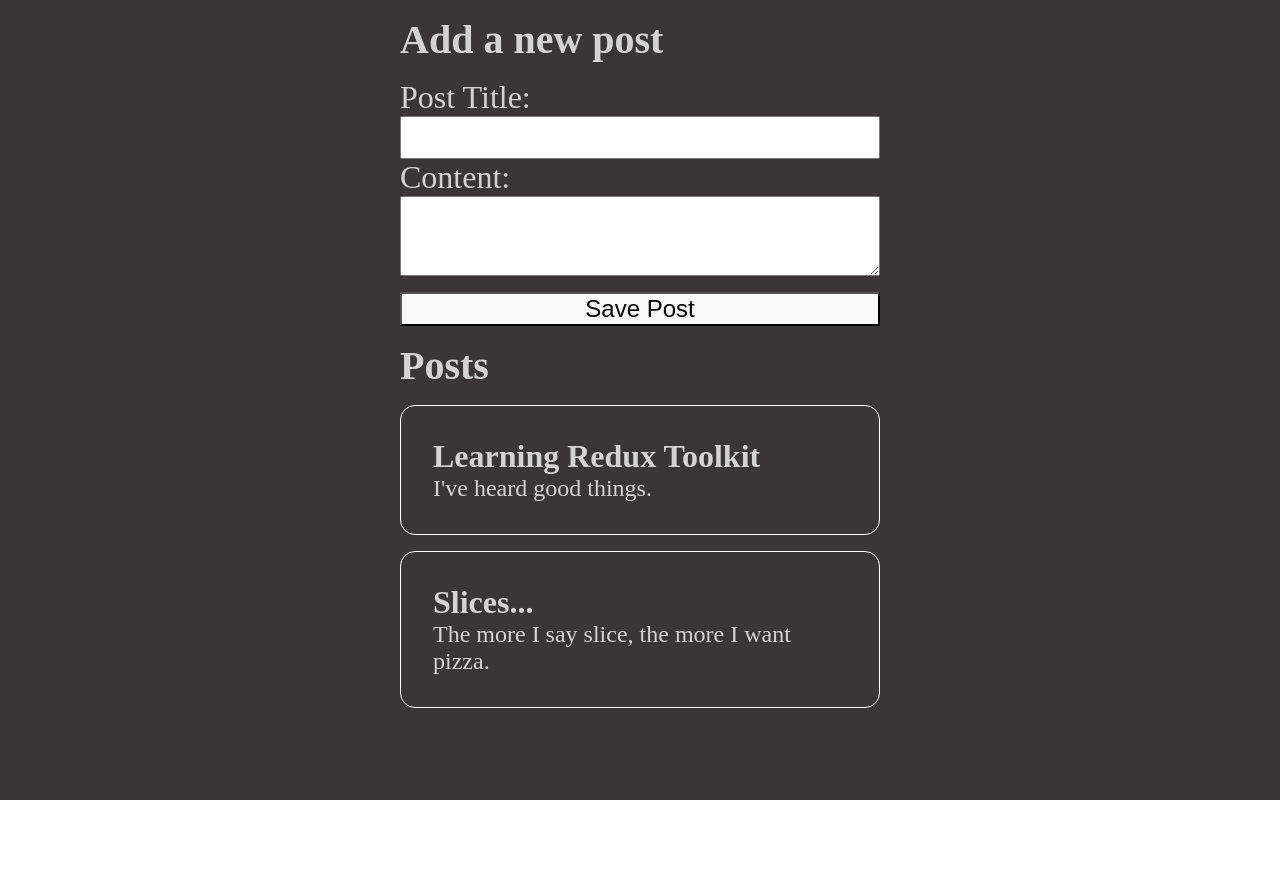
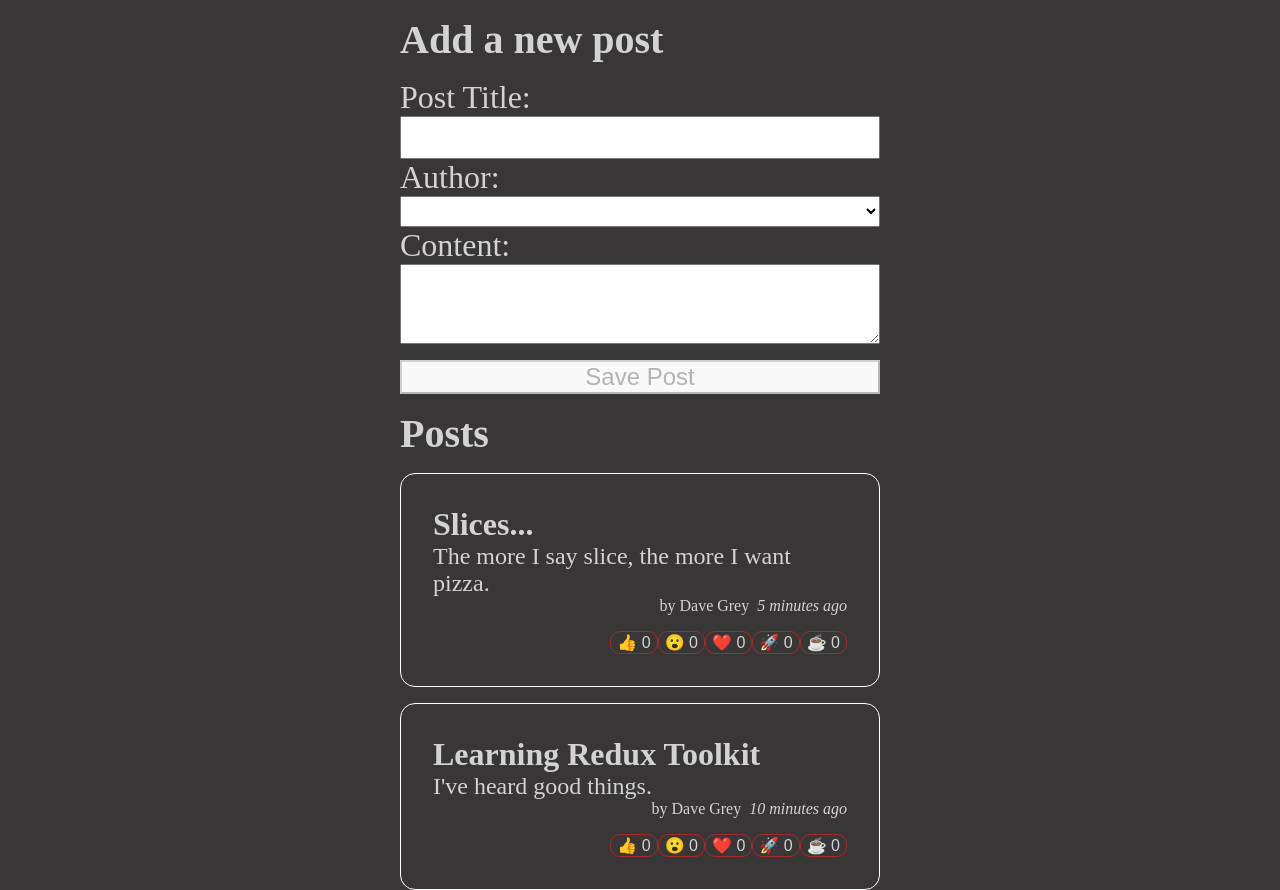
Before and after one commit to WarlockJa/redux-toolkit_learning, a React (Vite) app: page / in a window 1280 px wide. Before the commit the page ends 800 px from the top, so only its background shows below. Built offline with nearby package versions, Linux system fonts and the light colour scheme.

Commit message:
Form and Buttons

```diff
--- a/package.json
+++ b/package.json
@@ -10,6 +10,7 @@
   },
   "dependencies": {
     "@reduxjs/toolkit": "^1.9.2",
+    "date-fns": "^2.29.3",
     "react": "^18.2.0",
     "react-dom": "^18.2.0",
     "react-redux": "^8.0.5"
--- a/src/App.css
+++ b/src/App.css
@@ -3,7 +3,7 @@
 }
 
 .App {
-  color: lightgray;
+  color: var(--main-fontColor);
 
   min-height: 100vh;
   max-width: 30rem;
@@ -31,3 +31,17 @@
   flex-direction: column;
 
 }
+
+.postCredit {
+  text-align: end;
+  font-size: 1rem;
+}
+
+.reactionButton {
+  background: transparent;
+  border: 1px solid brown;
+  border-radius: 10px;
+  font-size: 1rem;
+  color: var(--main-fontColor);
+  cursor: pointer;
+}
--- a/src/app/store.ts
+++ b/src/app/store.ts
@@ -1,9 +1,11 @@
 import { configureStore } from "@reduxjs/toolkit"
 import postsReducer from '../features/posts/postsSlice'
+import usersReducer from '../features/users/usersSlice'
 
 export const store = configureStore ({
     reducer: {
-        posts: postsReducer
+        posts: postsReducer,
+        users: usersReducer
     }
 })
 
--- a/src/features/posts/AddPostForm.tsx
+++ b/src/features/posts/AddPostForm.tsx
@@ -1,27 +1,37 @@
 import { useState } from "react"
-import { useDispatch } from "react-redux"
+import { useDispatch, useSelector } from "react-redux"
 
 import { postAdded } from "./postsSlice"
+import { selectAllUsers } from "../users/usersSlice"
 
 const AddPostForm = () => {
     const dispatch = useDispatch()
 
     const [title, setTitle] = useState('')
     const [content, setContent] = useState('')
+    const [userId, setUserId] = useState('')
+
+    const users = useSelector(selectAllUsers)
 
     const onTitleChange = (e: React.ChangeEvent<HTMLInputElement>) => setTitle(e.target.value)
     const onContentChange = (e: React.ChangeEvent<HTMLTextAreaElement>) => setContent(e.target.value)
+    const onAuthorChange = (e: React.ChangeEvent<HTMLSelectElement>) => setUserId(e.target.value)
 
     const onSavePostClicked = () => {
         if (title && content) {
             dispatch(
-                postAdded(title, content)
+                postAdded({ title, content, userId })
             )
-
             setTitle('')
             setContent('')
         }
     }
+
+    const canSave = Boolean(title) && Boolean(content) && Boolean(userId)
+
+    const usersOptions = users.map((user) =>
+        <option key={user.id} value={user.id}>{user.name}</option>
+    )
 
     return (
         <section>
@@ -35,6 +45,13 @@
                     value={title}
                     onChange={onTitleChange}
                 />
+                <label htmlFor="postAuthor">Author:</label>
+                <select id="postAuthor" value={userId} onChange={onAuthorChange}>
+                    <>
+                        <option value=""></option>
+                        {usersOptions}
+                    </>
+                </select>
                 <label htmlFor="postContent">Content:</label>
                 <textarea
                     id="postContent"
@@ -45,6 +62,7 @@
                 <button
                     type="button"
                     onClick={onSavePostClicked}
+                    disabled={!canSave}
                 >Save Post</button>
             </form>
         </section>
--- /dev/null
+++ b/src/features/posts/PostAuthor.tsx
@@ -0,0 +1,11 @@
+import { useSelector } from "react-redux";
+import { selectAllUsers } from "../users/usersSlice";
+
+const PostAuthor = ({ userId }: { userId: string }) => {
+    const users = useSelector(selectAllUsers)
+    const author = users.find(user => user.id === userId)
+
+    return <span>by {author ? author.name : 'Unknown author'}</span>
+}
+
+export default PostAuthor
--- a/src/features/posts/PostsList.tsx
+++ b/src/features/posts/PostsList.tsx
@@ -1,13 +1,23 @@
 import { useSelector } from "react-redux";
 import { selectAllPosts } from "./postsSlice";
+import PostAuthor from "./PostAuthor";
+import TimeAgo from "./TimeAgo";
+import ReactionButtons from "./ReactionButtons";
 
 const PostsList = () => {
     const posts = useSelector(selectAllPosts)
 
-    const renderedPosts = posts.map(post => (
+    const orderedPosts = posts.slice().sort((a, b) => b.postDate.localeCompare(a.postDate))
+
+    const renderedPosts = orderedPosts.map(post => (
         <article key={post.id}>
             <h3>{post.title}</h3>
             <p>{post.content.substring(0,100)}</p>
+            <p className="postCredit">
+                <PostAuthor userId={post.userId} />
+                <TimeAgo timestamp={post.postDate} />
+                <ReactionButtons post={post} />
+            </p>
         </article>
     ))
 
--- /dev/null
+++ b/src/features/posts/ReactionButtons.tsx
@@ -0,0 +1,31 @@
+import { useDispatch } from "react-redux"
+import { PostType, reactionAdded } from "./postsSlice"
+
+const reactionEmoji = {
+    thumbsUp: '👍',
+    wow: '😮',
+    heart: '❤️',
+    rocket: '🚀',
+    coffee: '☕'
+}
+
+const ReactionButtons = ({ post }: { post: PostType }) => {
+    const dispatch = useDispatch()
+
+    const reactionButtons = Object.entries(reactionEmoji).map(([name, emoji]) => {
+        return (
+            <button
+                key={name}
+                type='button'
+                className="reactionButton"
+                onClick={() => dispatch(reactionAdded({ postId: post.id, reaction: name }))}
+            >
+                {emoji} {post.reactions[name]}
+            </button>
+        )
+    })
+
+    return <div>{reactionButtons}</div>
+}
+
+export default ReactionButtons
--- /dev/null
+++ b/src/features/posts/TimeAgo.tsx
@@ -0,0 +1,19 @@
+import { parseISO, formatDistanceToNow } from "date-fns";
+
+const TimeAgo = ({ timestamp }: { timestamp: string}) => {
+    let timeAgo = ''
+    if (timestamp) {
+        const passedDate = parseISO(timestamp)
+        const timePeriod = formatDistanceToNow(passedDate)
+
+        timeAgo = `${timePeriod} ago`
+    }
+
+    return (
+        <span title={timestamp}>
+            &nbsp; <i>{timeAgo}</i>
+        </span>
+    )
+}
+
+export default TimeAgo
--- a/src/features/posts/postsSlice.tsx
+++ b/src/features/posts/postsSlice.tsx
@@ -1,45 +1,59 @@
 import { createSlice, nanoid } from "@reduxjs/toolkit";
 import { RootState } from "../../app/store";
+import { sub } from 'date-fns'
 
-const initialState = [
-    // {
-    //     id: '1',
-    //     title: 'Learning Redux Toolkit',
-    //     content: "I've heard good things.",
-    //     date: sub(new Date(), { minutes: 10 }).toISOString(),
-    //     reactions: {
-    //         thumbsUp: 0,
-    //         wow: 0,
-    //         heart: 0,
-    //         rocket: 0,
-    //         coffee: 0
-    //     }
-    // },
-    // {
-    //     id: '2',
-    //     title: 'Slices...',
-    //     content: "The more I say slice, the more I want pizza.",
-    //     date: sub(new Date(), { minutes: 5 }).toISOString(),
-    //     reactions: {
-    //         thumbsUp: 0,
-    //         wow: 0,
-    //         heart: 0,
-    //         rocket: 0,
-    //         coffee: 0
-    //     }
-    // }
+const initialState: PostType[] = [
     {
         id: '1',
         title: 'Learning Redux Toolkit',
         content: "I've heard good things.",
+        userId: '2',
+        postDate: sub(new Date(), { minutes: 10 }).toISOString(),
+        reactions: {
+            thumbsUp: 0,
+            wow: 0,
+            heart: 0,
+            rocket: 0,
+            coffee: 0
+        }
     },
     {
         id: '2',
         title: 'Slices...',
         content: "The more I say slice, the more I want pizza.",
+        userId: '2',
+        postDate: sub(new Date(), { minutes: 5 }).toISOString(),
+        reactions: {
+            thumbsUp: 0,
+            wow: 0,
+            heart: 0,
+            rocket: 0,
+            coffee: 0
+        }
     }
+]
 
-]
+interface PreparePropsType {
+    title: string;
+    content: string;
+    userId: string;
+}
+
+export interface PostType extends PreparePropsType {
+    id: string;
+    postDate: string;
+    reactions: {
+        [thumbsUp: string]: number;
+        wow: number;
+        heart: number;
+        rocket: number;
+        coffee: number;
+    }
+}
+
+type PrepareReturnType = {
+    payload: PostType
+}
 
 const postSlice = createSlice({
     name: 'posts',
@@ -49,14 +63,30 @@
             reducer(state, action) {
                 state.push(action.payload)
             },
-            prepare(title: string, content: string) {
+            prepare({ title, content, userId }: PreparePropsType): PrepareReturnType {
                 return {
                     payload: {
                         id: nanoid(),
                         title,
-                        content
+                        content,
+                        userId,
+                        postDate: new Date().toISOString(),
+                        reactions: {
+                            thumbsUp: 0,
+                            wow: 0,
+                            heart: 0,
+                            rocket: 0,
+                            coffee: 0
+                        }
                     }
                 }
+            }
+        },
+        reactionAdded(state, action) {
+            const { postId, reaction } = action.payload as { postId: string, reaction: string }
+            const existingPost = state.find(post => post.id === postId)
+            if (existingPost) {
+                existingPost.reactions[reaction]++
             }
         }
     }
@@ -64,6 +94,6 @@
 
 export const selectAllPosts = (state: RootState) => state.posts
 
-export const { postAdded } = postSlice.actions
+export const { postAdded, reactionAdded } = postSlice.actions
 
 export default postSlice.reducer
--- /dev/null
+++ b/src/features/users/usersSlice.tsx
@@ -0,0 +1,18 @@
+import { createSlice } from "@reduxjs/toolkit";
+import { RootState } from "../../app/store";
+
+const initialState = [
+    { id: '0', name: 'User Zero' },
+    { id: '1', name: 'User One' },
+    { id: '2', name: 'Dave Grey' },
+]
+
+const userSlice = createSlice({
+    name: 'users',
+    initialState,
+    reducers: {},
+})
+
+export const selectAllUsers = (state: RootState) => state.users
+
+export default userSlice.reducer
--- a/src/index.css
+++ b/src/index.css
@@ -5,7 +5,7 @@
   -moz-osx-font-smoothing: grayscale;
   -webkit-text-size-adjust: 100%;
 
-
+  --main-fontColor: lightgray;
 }
 
 * {
@@ -33,7 +33,7 @@
   margin-top: 1rem;
 }
 
-p {
+p, select, option {
   font-size: 1.5rem;
 }
 
```
Also changed, not shown: 1 other file (tests, documents, lock files or other folders).
